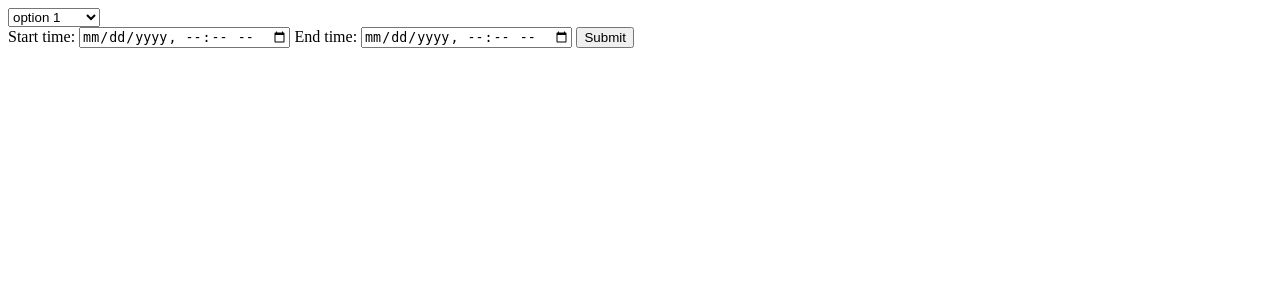
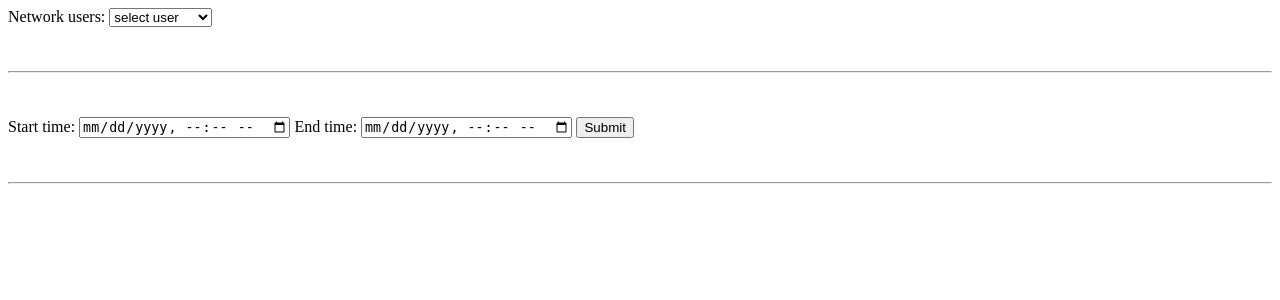
Before and after one commit to dincadragosh/netmonitor2, a Django app: template web_service/network_monitor/templates/network_monitor/history_graph_users_time.html in a window 1280 px wide. Shown: the top 300 px of the page. Run offline with Django 3.2, Linux system fonts and the light colour scheme; the template is opened without the code that fills it: most values are stand-ins (such as "Sample title", 1, 10 or a date in 2020); parts of the project's set-up code (start-up, migrations or seed data) failed here and were passed over.

Commit message:
dev on web-service

```diff
--- a/web_service/network_monitor/templates/network_monitor/history_graph_users_time.html
+++ b/web_service/network_monitor/templates/network_monitor/history_graph_users_time.html
@@ -10,29 +10,39 @@
 <script src="{% static 'network_monitor/rickshaw/rickshaw.js' %}"></script>
 
 
-
 {% if error_message %}<p><strong>{{ error_message }}</strong></p>{% endif %}
 
 
 
+<!-- CLIENT SELECTION FORM -->
+
+{% if clients_list %}
 <script type="text/javascript">
 
 function chkSelectedIndex(intIndex) {
-  document.forms[0].submit();
+  if (intIndex != 0)
+    document.forms["clientForm"].submit();
 }
 
 </script>
 
-<form action="{% url 'history_graph_users_time' %}" method="post" >
-
-<select id="selList" name="selList" onchange="chkSelectedIndex(this.selectedIndex);">
-     <option id="opt1" name="opt1">option 1</option>
-     <option id="opt2" name="opt2">option 2</option>
-     <option id="opt3" name="opt3">submit form</option>
+<form name="clientForm" action="{% url 'history_graph_user_host_time' %}" method="post" >
+{% csrf_token %}
+Network users:
+<select onchange="chkSelectedIndex(this.selectedIndex);">
+     <option selected="selected">select user</option>
+     {% for client in clients_list %}
+     <option value="{{ client }}">{{ client }}</option>
+     {% endfor %}
 </select>
 </form>
+{% else %}
+<p><strong>No packets have been caught!</strong></p>
+{% endif %}
+<br><br><hr><br><br>
 
 
+<!-- TIME SELECTION FORM -->
 
 <form action="{% url 'history_graph_users_time' %}" method="post">
 {% csrf_token %}
@@ -40,8 +50,11 @@ Start time: <input type="datetime-local" name="date_start">
 End time: <input type="datetime-local" name="date_end">
 <input type="submit"/>
 </form>
+<br><br><hr><br><br>
 
 
+
+<!-- USERS HISTORY-TIME GRAPH -->
 
 <style>
 #chart {
@@ -62,7 +75,6 @@ End time: <input type="datetime-local" name="date_end">
 }
 </style>
 
-<br><br><br>
 <div id="chart_container">
 	<div id="y_axis"></div>
 	<div id="chart"></div>
@@ -81,8 +93,8 @@ var palette = new Rickshaw.Color.Palette();
 var graph = new Rickshaw.Graph( {
 	element: document.getElementById("chart"),
 	renderer: 'line',
-        height: 500,
-	width: 800,
+        height: 450,
+	width: 700,
 	series: [
 {% if users_time_list %}
     {% for element in users_time_list %}
--- a/web_service/network_monitor/urls.py
+++ b/web_service/network_monitor/urls.py
@@ -4,5 +4,5 @@ from network_monitor import views
 urlpatterns = patterns('',
     url(r'^$', views.history_graph_users_time, name='history_graph_users_time'),
     url(r'^history_table', views.history_table, name='history_table'),
-    url(r'^history_graph_user', views.history_graph_user, name='history_graph_user'),
+    url(r'^history_graph_user1', views.history_graph_user_host_time, name='history_graph_user_host_time'),
 )
```
Also changed, not shown: web_service/network_monitor/templates/network_monitor/history_graph_user.html (+10 -3 lines), web_service/network_monitor/views.py (+16 -7 lines), 2 other files.
